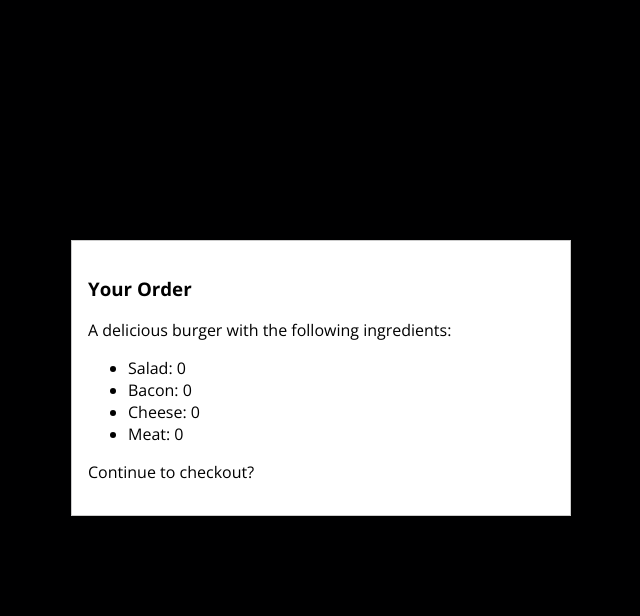
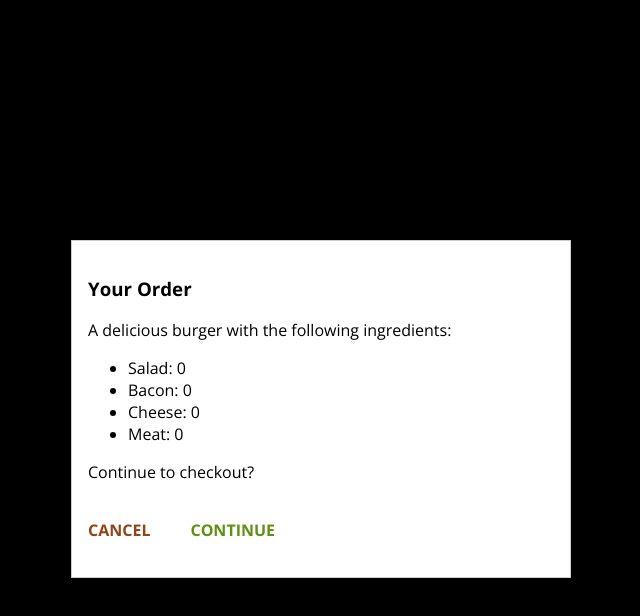
Before and after one commit to jbaisden/BurgerBuilder, a React app: page / in a window 1280 px wide. Both pictures are taken after a click on the button "ORDER NOW". Shown: the part 251-867 px from the top of the page, without its empty margins (319-959 px from the left). Built offline with nearby package versions, Linux system fonts and the light colour scheme.

Commit message:
up to date through lecture 125

```diff
--- a/src/components/Burger/OrderSummary/OrderSummary.js
+++ b/src/components/Burger/OrderSummary/OrderSummary.js
@@ -1,5 +1,6 @@
 import React from "react";
 import Auxiliary from "../../../hoc/Auxiliary";
+import Button from "../../UI/Button/Button";
 
 const orderSummary = props => {
   const ingredientSummary = Object.keys(props.ingredients).map(igKey => {
@@ -16,6 +17,12 @@ const orderSummary = props => {
       <p>A delicious burger with the following ingredients:</p>
       <ul>{ingredientSummary}</ul>
       <p>Continue to checkout?</p>
+      <Button btnType="Danger" clicked={props.purchaseCanceled}>
+        CANCEL
+      </Button>
+      <Button btnType="Success" clicked={props.purchaseContinued}>
+        CONTINUE
+      </Button>
     </Auxiliary>
   );
 };
--- /dev/null
+++ b/src/components/UI/Button/Button.css
@@ -0,0 +1,24 @@
+.Button {
+  background-color: transparent;
+  border: none;
+  color: white;
+  outline: none;
+  cursor: pointer;
+  font: inherit;
+  padding: 10px;
+  margin: 10px;
+  font-weight: bold;
+}
+
+.Button:first-of-type {
+  margin-left: 0;
+  padding-left: 0;
+}
+
+.Success {
+  color: #5c9210;
+}
+
+.Danger {
+  color: #944317;
+}
--- /dev/null
+++ b/src/components/UI/Button/Button.js
@@ -0,0 +1,13 @@
+import React from "react";
+import classes from "./Button.css";
+
+const button = props => (
+  <button
+    className={[classes.Button, classes[props.btnType]].join(" ")}
+    onClick={props.clicked}
+  >
+    {props.children}
+  </button>
+);
+
+export default button;
--- a/src/containers/BurgerBuilder/BurgerBuilder.js
+++ b/src/containers/BurgerBuilder/BurgerBuilder.js
@@ -79,6 +79,10 @@ class BurgerBuilder extends Component {
     this.setState({ purchasing: false });
   };
 
+  purchaseContinueHandler = () => {
+    alert("You continue!");
+  };
+
   render() {
     const disabledInfo = {
       ...this.state.ingredients
@@ -95,7 +99,11 @@ class BurgerBuilder extends Component {
           modalClosed={this.purchaseCancelHander}
           show={this.state.purchasing}
         >
-          <OrderSummary ingredients={this.state.ingredients} />
+          <OrderSummary
+            purchaseCanceled={this.purchaseCancelHander}
+            purchaseContinued={this.purchaseContinueHandler}
+            ingredients={this.state.ingredients}
+          />
         </Modal>
         <Burger ingredients={this.state.ingredients} />
         <BuildControls
```
